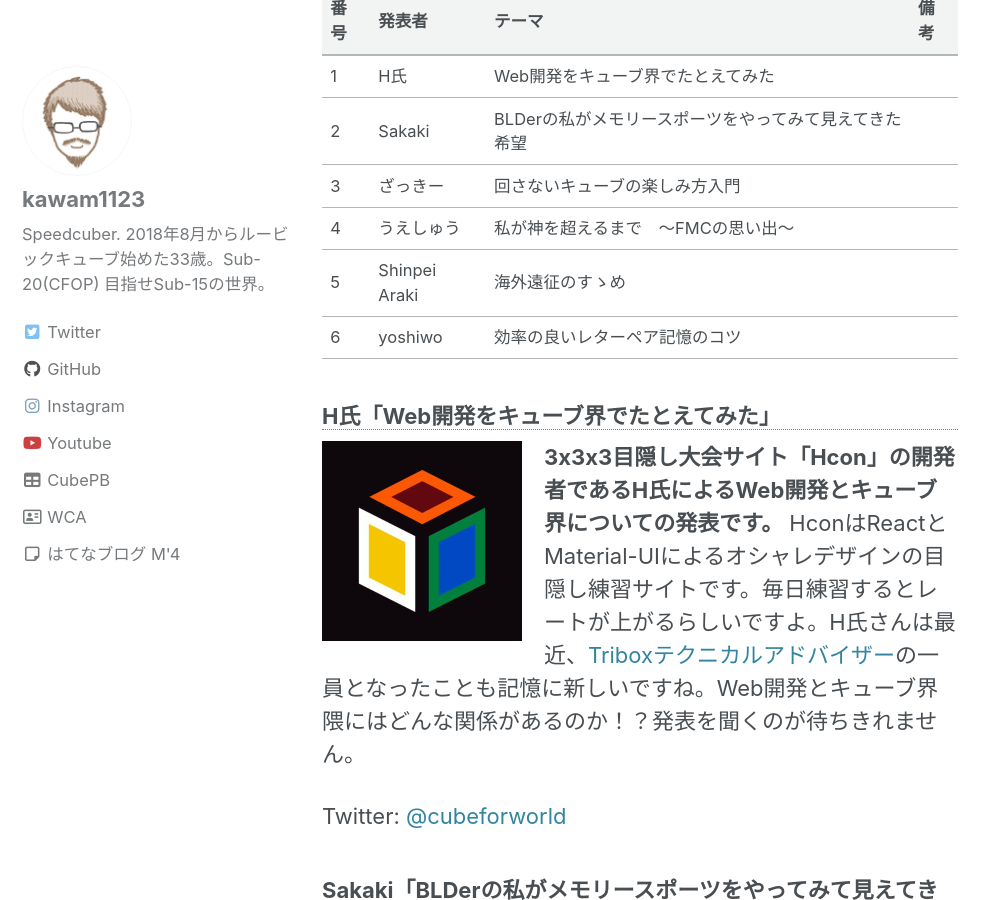
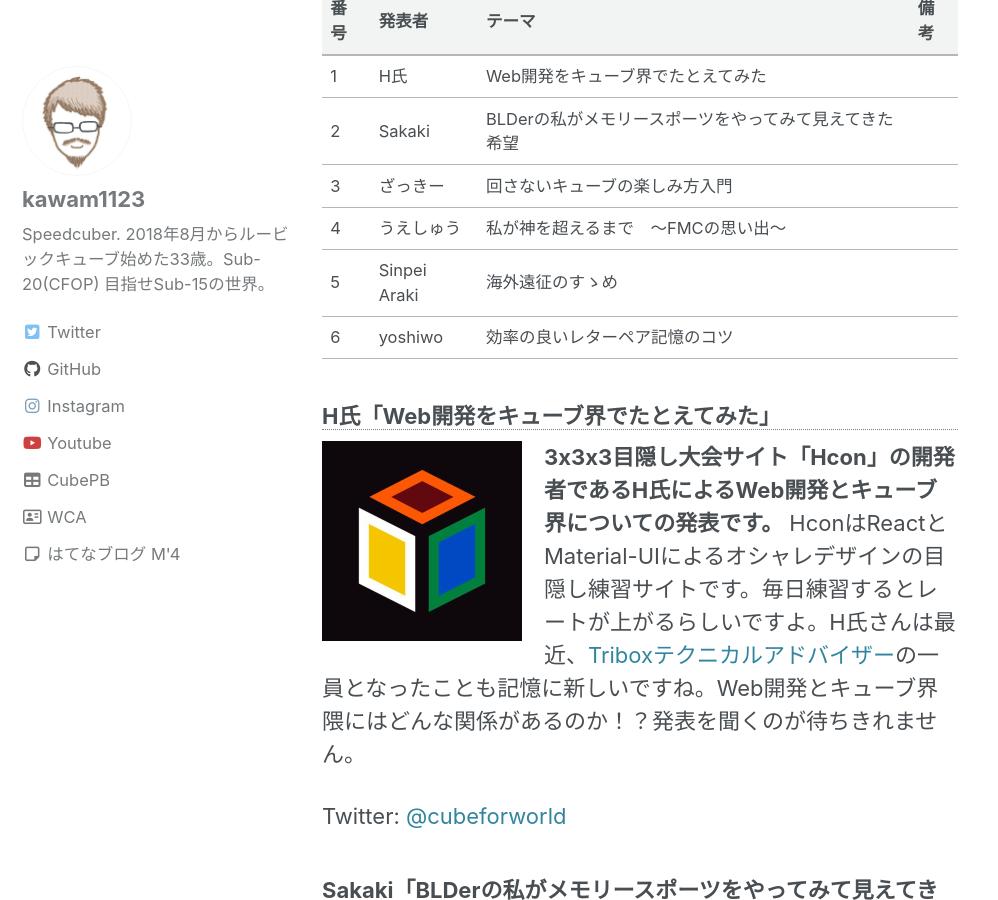
Before and after one commit to kawam1123/kawam1123.github.io, a Jekyll site: the page built from _posts/cubinglt/2020-08-15-cubinglt-2.md, in a window 1280 px wide and 900 px high, scrolled down 1617 px. Shown: the whole window, without its empty margins (0-998 px from the left). Built offline with Jekyll 4.4.1, drawn with Linux system fonts in a browser that asks for light colours; cached includes are drawn as plain includes; nearby versions of some CDN libraries; some web fonts are replaced.

Commit message:
誤字修正

```diff
--- a/_posts/cubinglt/2020-08-15-cubinglt-2.md
+++ b/_posts/cubinglt/2020-08-15-cubinglt-2.md
@@ -46,7 +46,7 @@
 |2|Sakaki|BLDerの私がメモリースポーツをやってみて見えてきた希望||
 |3|ざっきー|回さないキューブの楽しみ方入門||
 |4|うえしゅう|私が神を超えるまで　〜FMCの思い出〜||
-|5|Shinpei Araki|海外遠征のすゝめ||
+|5|Sinpei Araki|海外遠征のすゝめ||
 |6|yoshiwo|効率の良いレターペア記憶のコツ||
 
 ### H氏「Web開発をキューブ界でたとえてみた」
@@ -71,7 +71,7 @@
 {: .clearfix}
 
 ### うえしゅう「私が神を超えるまで　〜FMCの思い出〜」
-![](/assets/img/cubinglt/uesyuu_400x400.jpg){: width="200px" height="auto" class="img-thumbnail rounded .align-left}
+![](/assets/img/cubinglt/uesyuu_cube_400x400.jpg){: width="200px" height="auto" class="img-thumbnail rounded .align-left}
 **FMC(最少手数競技)の神の一人でありうえしゅうさんの発表です。** FMCでは、神の数字である20手を超える記録を出した競技者を慣例的に「神を超えた」と言うことがあります。なお、単発sub-20手の公式記録を持つキューバーは、uesyuuさんを含めて、世界に13人しかいません！ この大記録を達成するまでにどのような歴史があったのでしょうか。キューバーの昔話、大好物です。楽しみですね。
 
 Twitter: [@uesyuu_cube](https://twitter.com/uesyuu_cube)
```
Also changed, not shown: assets/img/cubinglt/uesyuu_cube_400x400.jpg (added).
